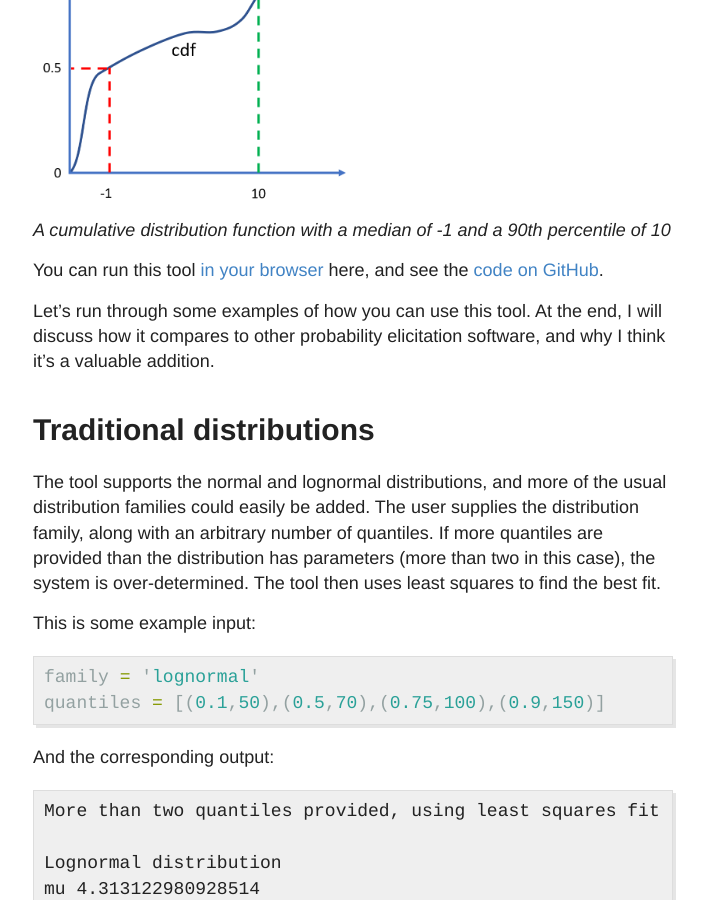
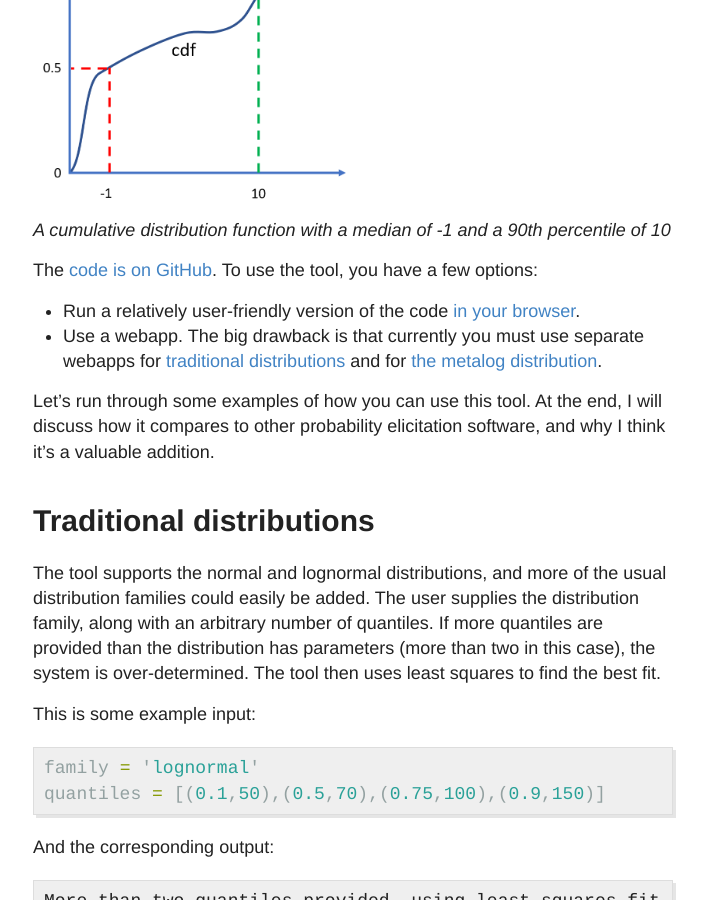
Before and after one commit to fragile-credences/fragile-credences.github.io, a Jekyll site: the page built from _posts/2020-08-28-quantiles.md, in a window 1280 px wide and 900 px high, scrolled down 957 px. Shown: the whole window, without its empty margins (287-994 px from the left). Built offline with Jekyll 4.4.1, drawn with Linux system fonts in a browser that asks for light colours; formulas are drawn with MathJax 3; comment, search, counter and statistics services are not loaded.

Commit message:
quantiles.md: link to two webapps

```diff
--- a/_posts/2020-08-28-quantiles.md
+++ b/_posts/2020-08-28-quantiles.md
@@ -15,7 +15,9 @@ I have built a tool that creates a probability distribution (of a given family)
 <img src="/images/quantiles/quantiles-example.png" width="50%">
 _A cumulative distribution function with a median of -1 and a 90th percentile of 10_
 
-You can run this tool [in your browser](https://colab.research.google.com/drive/1YfS9JUMdXpilfxcgWwZUMvyRSKWrXxRE) here, and see the [code on GitHub](https://github.com/tmkadamcz/elicitor).
+The [code is on GitHub](https://github.com/tmkadamcz/elicitor). To use the tool, you have a few options:
+* Run a relatively user-friendly version of the code [in your browser](https://colab.research.google.com/drive/1YfS9JUMdXpilfxcgWwZUMvyRSKWrXxRE).
+* Use a webapp. The big drawback is that currently you must use separate webapps for [traditional distributions](https://quantile-elicitor.herokuapp.com/) and for [the metalog distribution](https://tmkadamcz.shinyapps.io/metalog/).
 
 Let's run through some examples of how you can use this tool. At the end, I will discuss how it compares to other probability elicitation software, and why I think it's a valuable addition.
 
```
